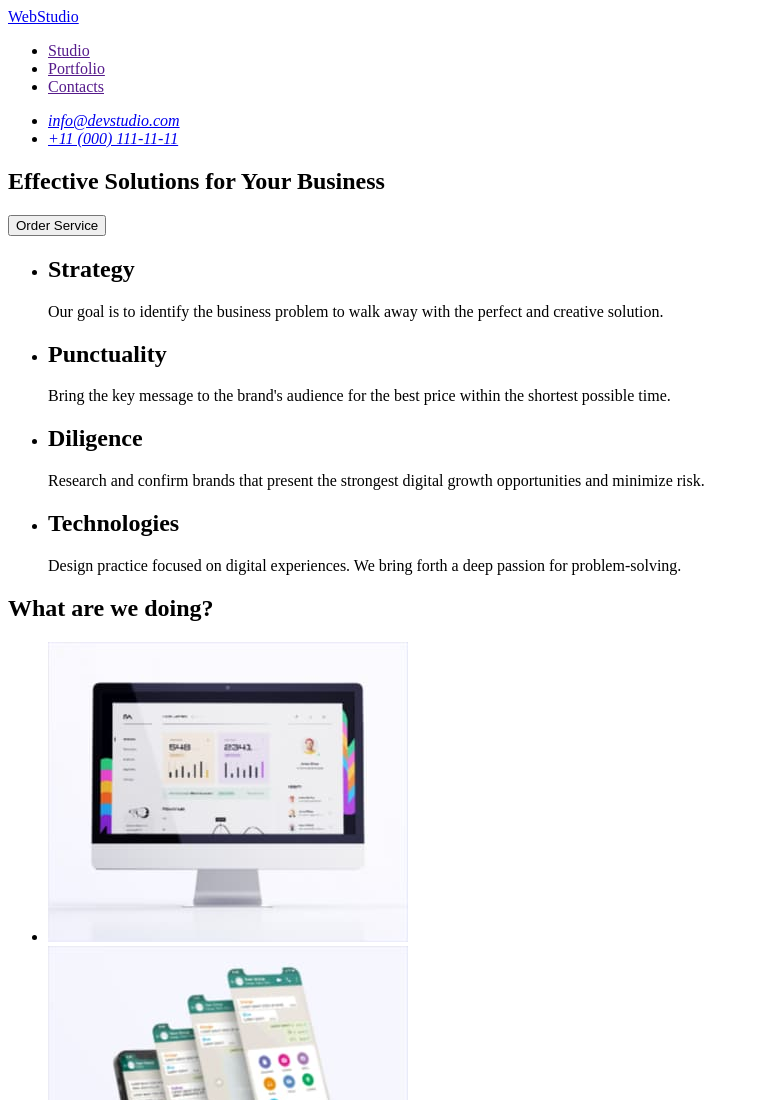
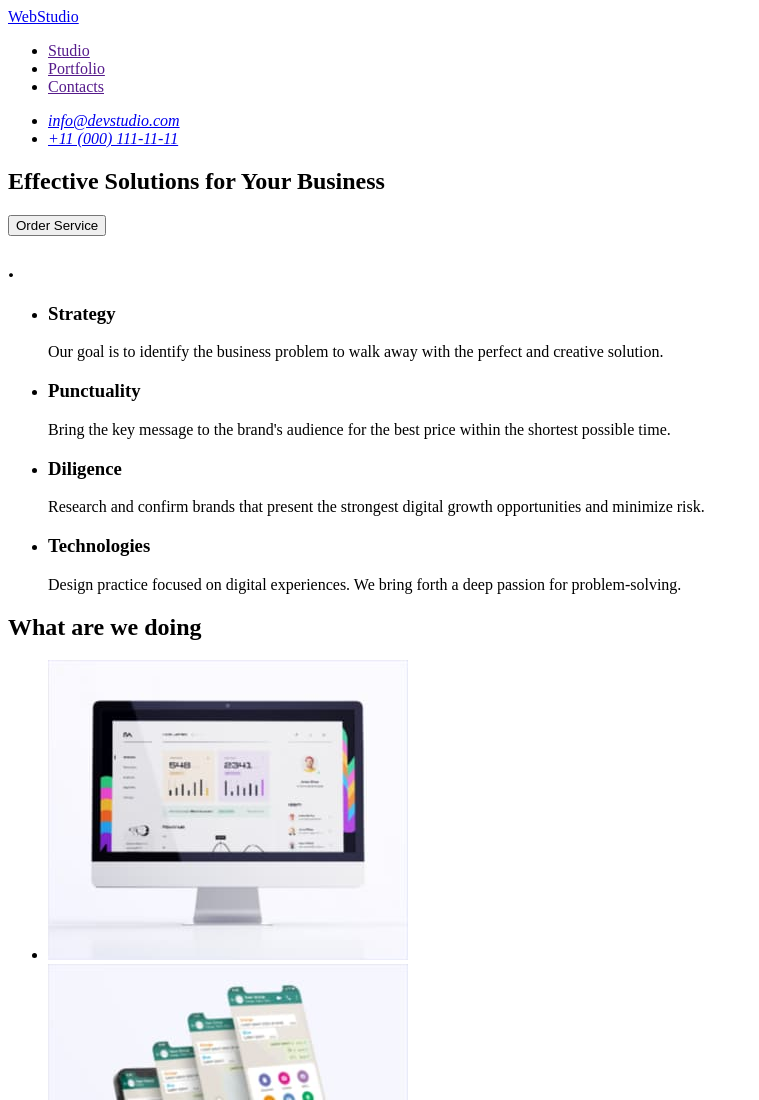
Before and after one commit to MrKyrylo/Tutorial, a plain HTML site: page index.html in a window 1280 px wide. Shown: the top 1100 px of the page, without its empty margins (0-759 px from the left). Drawn offline with Linux system fonts and the light colour scheme.

Commit message:
update a new code

```diff
--- a/index.html
+++ b/index.html
@@ -30,27 +30,28 @@
             <button type="button">Order Service</button>
         </section>
         <section>
+        <h2>.</h2>
         <ul>
             <li>
-                <h2>Strategy</h2>
+                <h3>Strategy</h3>
                 <p>Our goal is to identify the business problem to walk away with the perfect and creative solution. </p>
             </li>
             <li>
-                <h2>Punctuality</h2>
+                <h3>Punctuality</h3>
                 <p>Bring the key message to the brand's audience for the best price within the shortest possible time.</p>
             </li>
             <li>
-                <h2>Diligence</h2>
+                <h3>Diligence</h3>
                 <p>Research and confirm brands that present the strongest digital growth opportunities and minimize risk.</p>
             </li>
             <li>
-                <h2>Technologies</h2>
+                <h3>Technologies</h3>
                 <p>Design practice focused on digital experiences. We bring forth a deep passion for problem-solving.</p>
             </li>
         </ul>
         </section>
         <section>
-        <h2>What are we doing?</h2>
+        <h2>What are we doing</h2>
         <ul>
             <li>
                 <img src="./images/photo3.jpg" alt="graphics"
```
